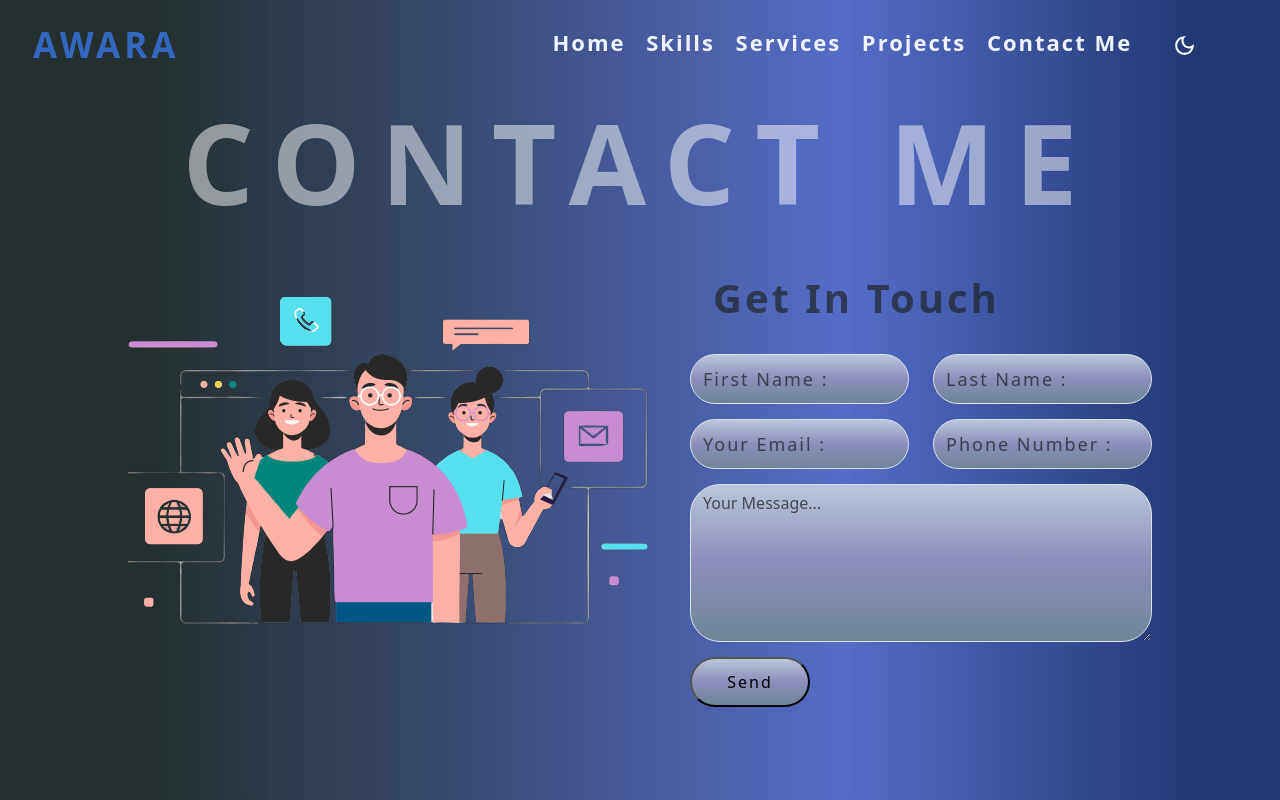
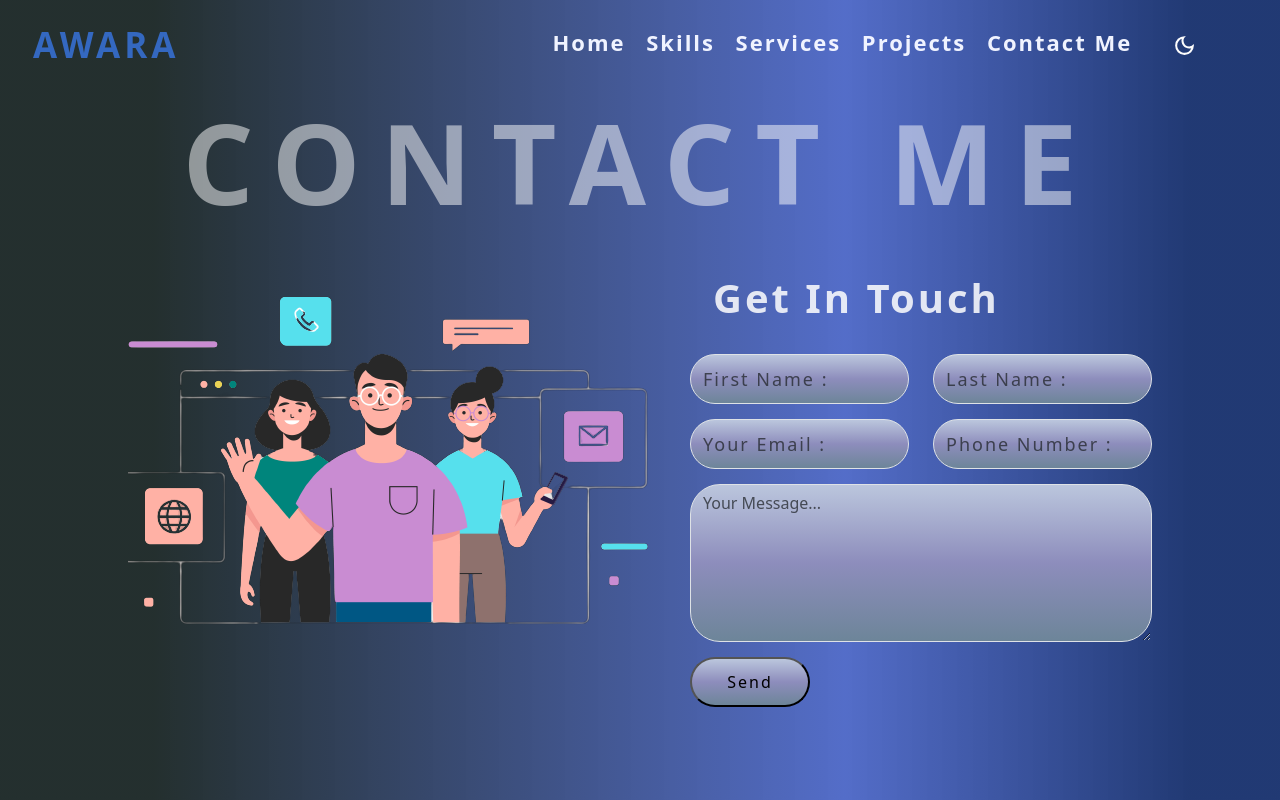
Before and after one commit to Mohamed-A-Awara/portofilo-3wara, a React (Vite) app: page /contact in a window 1280 px wide. Built offline with nearby package versions, Linux system fonts and the light colour scheme.

Commit message:
Thrid Edit

```diff
--- a/src/Styles/Contact.style.css
+++ b/src/Styles/Contact.style.css
@@ -27,10 +27,11 @@
 }
 .form-data h1{
     align-self: flex-start;
-    opacity: 0.7;
+    opacity: 0.85;
     letter-spacing: 3px;
     font-weight: 900;
     transform: translate(8% , -50%);
+    color: #fff ;
 }
 .form-data .input-data{
     border-radius: 30px;
--- a/src/Styles/Services.style.css
+++ b/src/Styles/Services.style.css
@@ -93,4 +93,7 @@
     .serTitile{
         font-size: 10px !important;
     }
+    .card-Parent{
+        margin: 15px 0 !important;
+    }
 }
```
